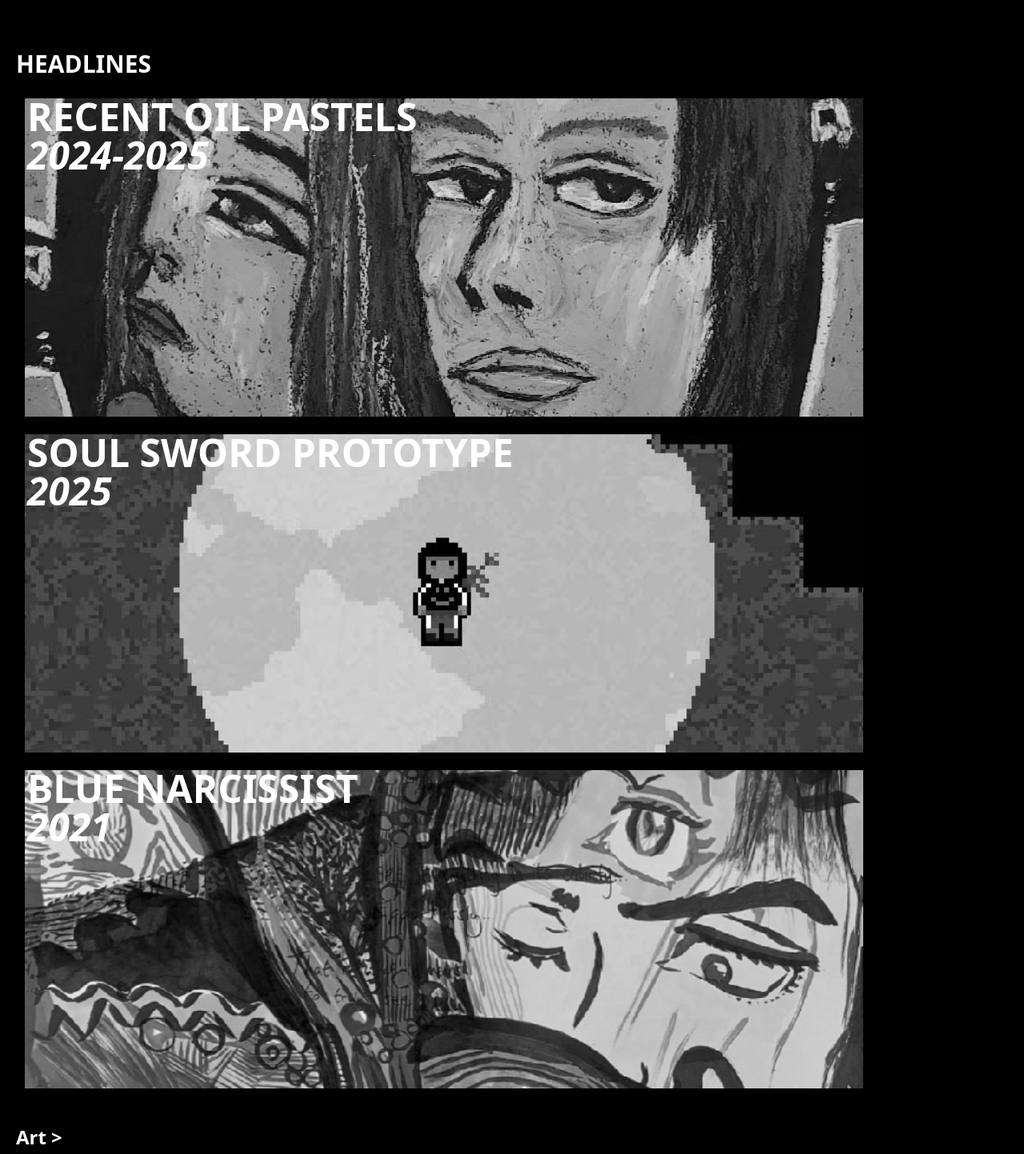
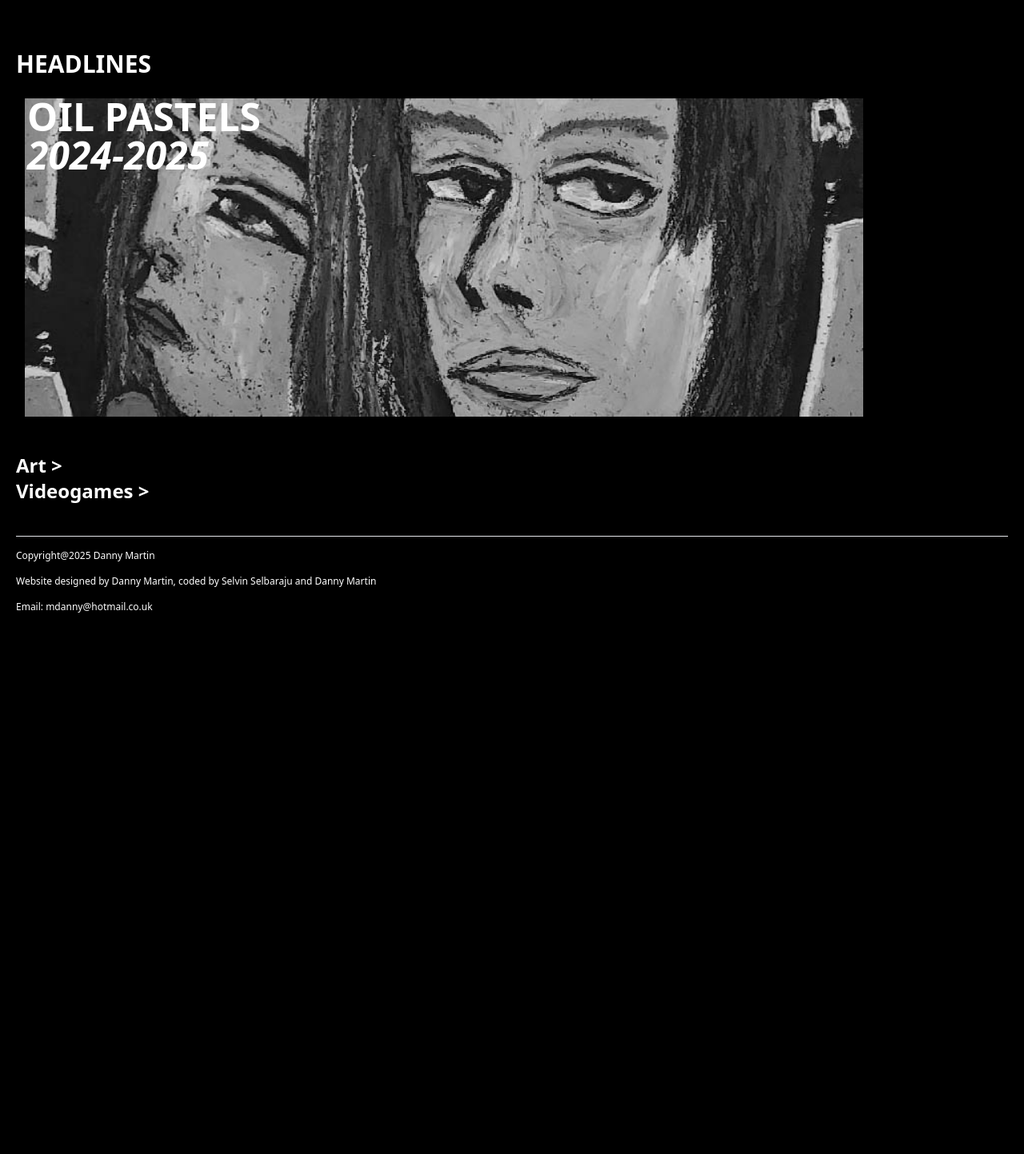
Before and after one commit to nany-d/nany-d.github.io, a Next.js app: page / in a window 1280 px wide. Shown: the part 720-2163 px from the top of the page at 80% size. After the commit the page ends 1503 px from the top, so only its background shows below. Built offline with nearby package versions, Linux system fonts and the light colour scheme.

Commit message:
temp fix

```diff
--- a/app/images.json
+++ b/app/images.json
@@ -58,9 +58,7 @@
         }
     ],
     "headlines": [
-        { "imgPath": "art-pages/The erosion of intimacy headline.jpg", "name": "RECENT OIL PASTELS", "year": "2024-2025", "collectionHref": "/oilpastels"},
-        { "imgPath": "art-pages/soul_sword headline.jpg", "name": "SOUL SWORD PROTOTYPE", "year": "2025", "collectionHref": "/soulsword"},
-        { "imgPath": "art-pages/waves headline.jpg", "name": "BLUE NARCISSIST", "year": "2021", "collectionHref": "/bluenarcissist"}
+        { "imgPath": "art-pages/The erosion of intimacy headline.jpg", "name": "OIL PASTELS", "year": "2024-2025", "collectionHref": "/oilpastels"}
     ],
     "art": [
         { "imgPath": "art-pages/The erosion of intimacy - digital invasion.jpg", "name": "Oil Pastels", "year": "2024-2025", "collectionHref": "/oilpastels"},
@@ -77,8 +75,7 @@
         { "imgPath": "art-pages/archive.jpg", "name": "ANCIENT VAULT", "year": "2016-2020", "collectionHref": "/archive"}
     ],
     "videogames": [
-        { "imgPath": "art-pages/soul_sword.jpg", "name": "Soul Sword (In Development)", "year": "2025", "collectionHref": "/soulsword"},
-        { "imgPath": "art-pages/puppeteer.jpg", "name": "The Puppeteer (Released)", "year": "2023", "collectionHref": "/puppeteer"}
+        { "imgPath": "art-pages/puppeteer.jpg", "name": "The Puppeteer", "year": "2023", "collectionHref": "/puppeteer"}
     ],
     "archive": [
         { "imgPath": "art-pages/fayte and tri stars.jpg", "name": "Vermillion", "year": "2020", "collectionHref": "/vermillion"},
--- a/app/soulsword/page.tsx
+++ b/app/soulsword/page.tsx
@@ -21,9 +21,9 @@ export default async function Page() {
                 <br/>
                 </p>
             </div>
-            <div className="justify-items-center" >
+            {/* <div className="justify-items-center" >
                 <iframe id="" className={`border-black hover:border-[#777] border`} src="https://dannyhausmartin.com/soul_sword/index.html" name="" width="90%" height="540"></iframe>
-            </div>
+            </div> */}
             <div>
                 <br/>
             </div>
```
